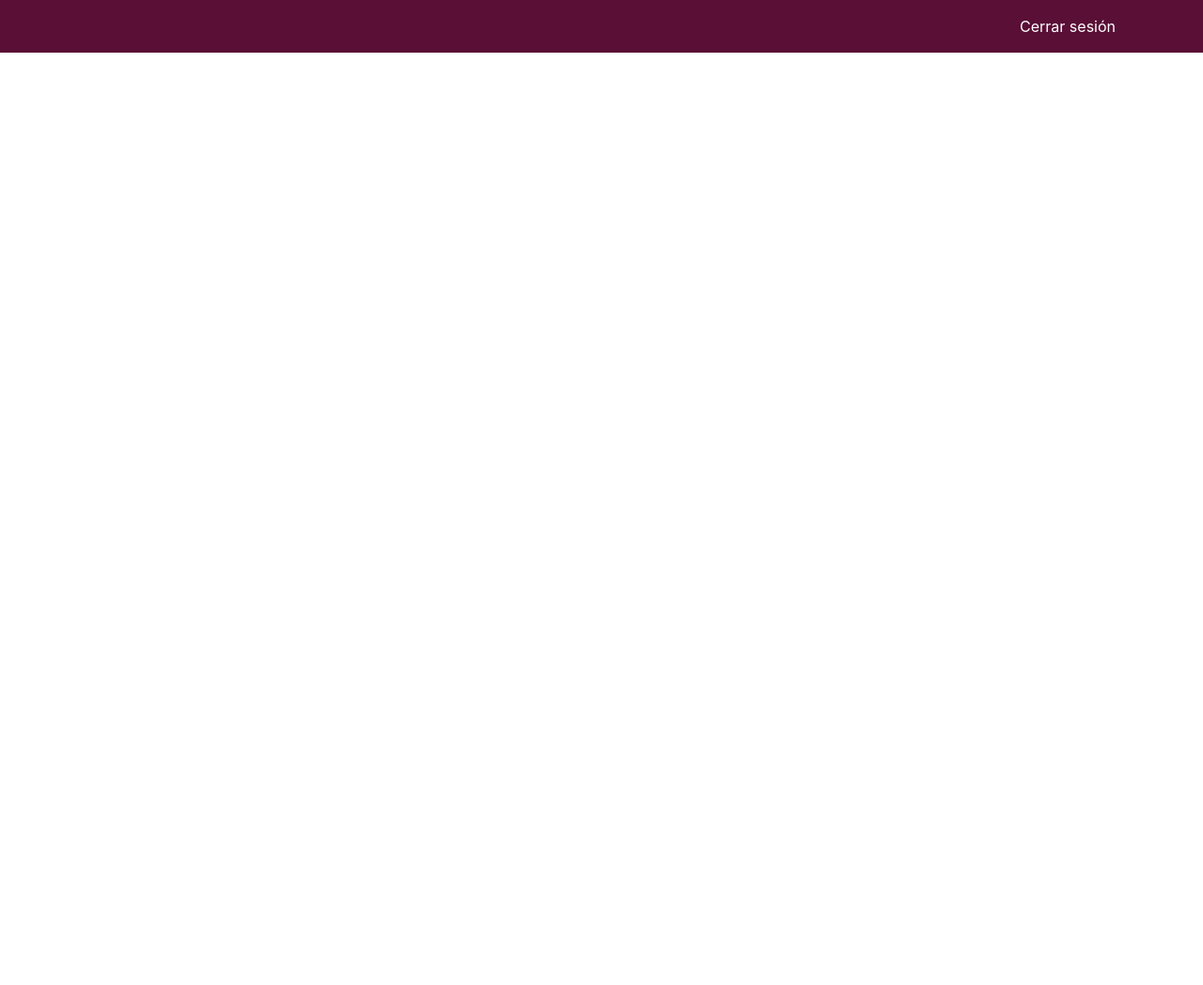
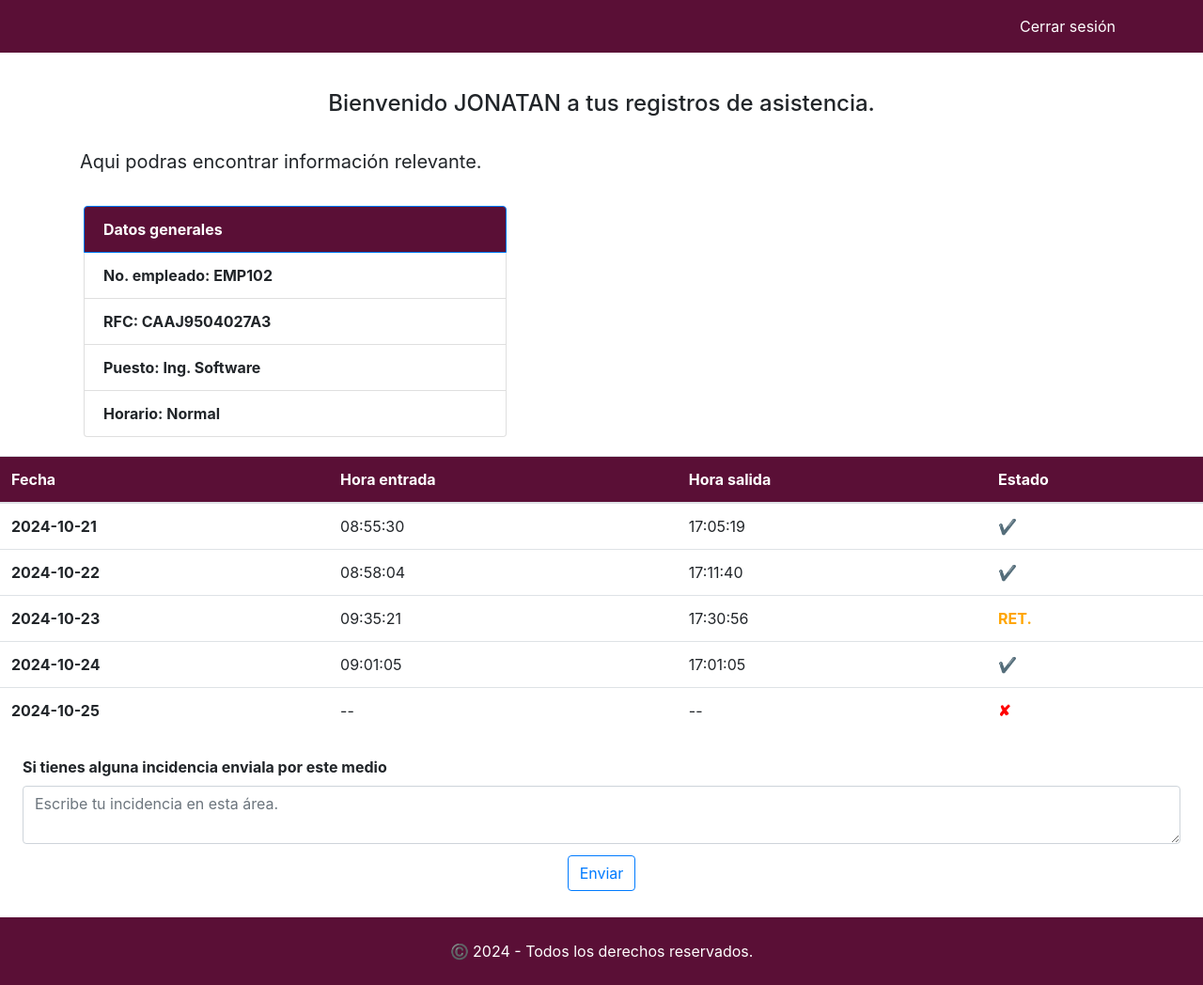
Before and after one commit to jonCampzar/front_FPS, a plain HTML site: page user.html in a window 1280 px wide. Shown: the whole page at 94% size. Before the commit the page ends 800 px from the top, so only its background shows below. Drawn offline with nearby package versions, Linux system fonts and the light colour scheme.

Commit message:
Pag user

```diff
--- a/assets/css/styles.css
+++ b/assets/css/styles.css
@@ -19,3 +19,7 @@ footer {
   color: white;
   text-align: center;
 }
+td{
+  font-size: small;
+  color: green;
+}
--- /dev/null
+++ b/assets/js/user.js
@@ -0,0 +1,6 @@
+document.addEventListener("DOMContentLoaded", function() {
+  document.getElementById("btninc").addEventListener("click", function() {
+    window.location.href = "index.html";
+    alert("En breve se le dará respuesta a tu incidencia.");
+  });
+});
--- a/user.html
+++ b/user.html
@@ -9,7 +9,7 @@
     <!-- Bootstrap CSS -->
     <link rel="stylesheet" href="https://cdn.jsdelivr.net/npm/bootstrap@4.6.2/dist/css/bootstrap.min.css">
     <!--CSS propio-->
-    <link rel="stylesheet/text" href="assets/css/styles.css" />
+    <link rel="stylesheet/text" href="/assets/css/styles.css" />
 </head>
 <body>
 
@@ -33,9 +33,104 @@
             </div>
            </nav>
 
+           <!--Titulos-->
+           <div id="tittle" class="text-center m-3 rounded-lg pt-4">
+            <div class="container">
+              <div class="row">
+                <div class="col">
+                  <h4>
+                    Bienvenido JONATAN a tus registros de asistencia.
+                  </h4>
+                  <br />
+                  <div id="tittleinfo" class="text-left">
+                    <blockquote class="blockquote">
+                    <p>Aqui podras encontrar información relevante.</p>
+                  </blockquote>
+                  </div>
+                </div>
+              </div>
+            </div>
+          </div>
+          <div class="container">
+            <div id="info" class="row text-left m-1 pb-3 rounded-lg">
+              <ul class="list-group" style="width: 450px; font-weight: bold;">
+                <li class="list-group-item active" aria-current="true" style="background-color: #5A0F36;">Datos generales</li>
+                <li class="list-group-item">No. empleado: EMP102</li>
+                <li class="list-group-item">RFC: CAAJ9504027A3</li>
+                <li class="list-group-item">Puesto: Ing. Software</li>
+                <li class="list-group-item">Horario: Normal</li>
+              </ul>
+            </div>
+          </div>
 
+          <!--Tabla-->
+          <div id="container">
+            <table class="table table-hover">
+              <thead style="background-color:#5A0F36; color:white;">
+                <tr>
+                  <th scope="col">Fecha</th>
+                  <th scope="col">Hora entrada</th>
+                  <th scope="col">Hora salida</th>
+                  <th scope="col">Estado</th>
+                </tr>
+              </thead>
+              <tbody>
+                <tr>
+                  <th scope="row">2024-10-21</th>
+                  <td>08:55:30</td>
+                  <td>17:05:19</td>
+                  <td>✔</td>
+                </tr>
+                <tr>
+                  <th scope="row">2024-10-22</th>
+                  <td>08:58:04</td>
+                  <td>17:11:40</td>
+                  <td>✔</td>
+                </tr>
+                <tr>
+                  <th scope="row">2024-10-23</th>
+                  <td>09:35:21</td>
+                  <td>17:30:56</td>
+                  <td style="font-weight: bold; color: orange">RET.</td>
+                  <tr>
+                    <th scope="row">2024-10-24</th>
+                    <td>09:01:05</td>
+                    <td>17:01:05</td>
+                    <td>✔</td>
+                  </tr>
+                  <tr>
+                    <th scope="row">2024-10-25</th>
+                    <td> -- </td>
+                    <td> -- </td>
+                    <td style="font-weight:bolder; color: red;">✘</td>
+                  </tr>
+
+              </tbody>
+            </table>
+          </div>
+
+              <form class="m-4">
+                <div class="mb-3">
+                  <label style="font-weight: bold;">Si tienes alguna incidencia enviala por este medio</label>
+                  <textarea class="form-control text-justify" id="validationTextarea" placeholder="Escribe tu incidencia en esta área."></textarea>
+                  <div class="d-flex justify-content-center m-2 p-1">
+                    <button id="btninc" type="submit" class="btn btn-outline-primary">
+                      Enviar
+                    </button>
+                </div>
+                </div>
+              </form>
+
+
+          <footer
+          class="text-white text-center mt-2"
+          style="background-color: #5A0F36"
+        >
+          <p class="m-0 p-4">©️ 2024 - Todos los derechos reservados.</p>
+        </footer>
      <script src="https://cdn.jsdelivr.net/npm/jquery@3.5.1/dist/jquery.slim.min.js"></script>
     <script src="https://cdn.jsdelivr.net/npm/popper.js@1.16.1/dist/umd/popper.min.js"></script>
     <script src="https://cdn.jsdelivr.net/npm/bootstrap@4.6.2/dist/js/bootstrap.min.js"></script>
+    <script src="assets/js/user.js"></script>
 </body>
 </html>
```
Also changed, not shown: index.html (+1 -1 lines).
